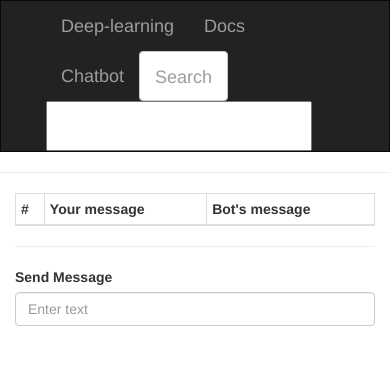
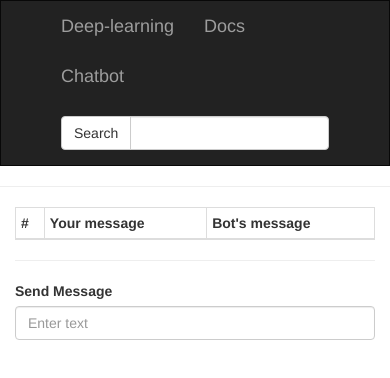
Before and after one commit to zzbslayer/Programming-themed-Social-Network, a React app in the folder web/: page /chatbot in a window 390 px wide. Shown: the top 378 px of the page. Built offline with nearby package versions, Linux system fonts and the light colour scheme.

Commit message:
fix phone broswer visit

```diff
--- a/web/src/App.js
+++ b/web/src/App.js
@@ -2,7 +2,7 @@
  * Created by Veiasai on 2017/12/13.
  */
 import React from 'react';
-import {Navbar, Button, Grid, Col} from 'react-bootstrap'
+import {Navbar, Button, Grid, Col, InputGroup, FormControl, Clearfix} from 'react-bootstrap'
 import {view as Sign} from './Sign'
 import {view as Chatbot} from './chatbot'
 import {view as Home} from './Home'
@@ -18,15 +18,21 @@ const App = () => (
         <div>
             <Navbar inverse >
                 <Grid>
-                <Col md={8}>
-                    <Navbar.Brand><a href="/">Deep-learning</a></Navbar.Brand>
+                <Col md={8} xs={12}>
+                    <Navbar.Brand><Link to="/">Deep-learning</Link></Navbar.Brand>
                     <Navbar.Brand><Link to="/home">Docs</Link></Navbar.Brand>
                     <Navbar.Brand><Link to="/chatbot">Chatbot</Link></Navbar.Brand>
                 </Col>
-                <Col md={4}>
-                    <Navbar.Brand><Button>Search</Button></Navbar.Brand>
-                    <Navbar.Brand />
-                    <Navbar.Brand><input/></Navbar.Brand>
+
+                <Col md={4}xs={12}>
+                    <Navbar.Brand>
+                    <InputGroup>
+                        <InputGroup.Button>
+                            <Button>Search</Button>
+                        </InputGroup.Button>
+                        <FormControl type="text" />
+                    </InputGroup>
+                    </Navbar.Brand>
                 </Col>
                 </Grid>
             </Navbar>
--- a/web/src/Sign/views/Sign.js
+++ b/web/src/Sign/views/Sign.js
@@ -12,8 +12,8 @@ const Sign = () => {
                 聊天机器人可以体验AI，祝您使用愉快。</h2>
             </Row>
             <Row style={{"text-align":"center"}}>
-                <Col md={6}><Button bsStyle="primary" bsSize="large">Sign in</Button></Col>
-                <Col md={6}><Button bsStyle="success" bsSize="large">Sign up</Button></Col>
+                <Col md={6} xs={6}><Button bsStyle="primary" bsSize="large">Sign in</Button></Col>
+                <Col md={6} xs={6}><Button bsStyle="success" bsSize="large">Sign up</Button></Col>
             </Row>
         </Grid>
     )
```
Also changed, not shown: web/public/index.css (added, +22 -0 lines).
